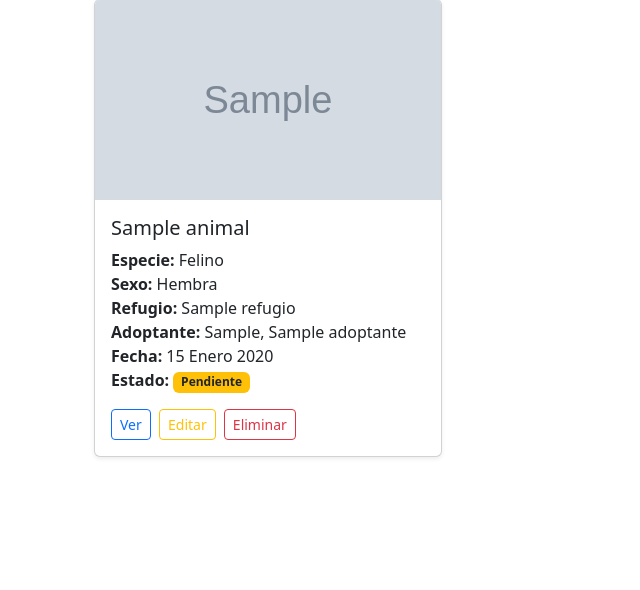
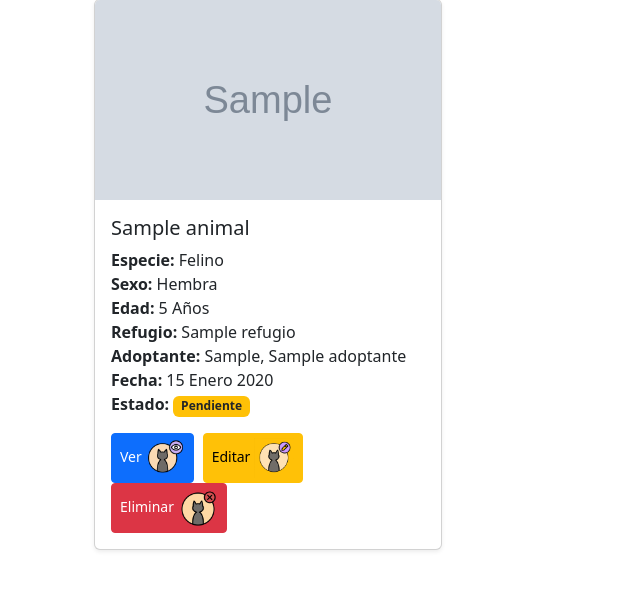
Before and after one commit to QueenMaggot/refugio, a Django app: page /adopciones/listado/ in a window 1280 px wide. Shown: the part 143-733 px from the top of the page, without its empty margins (0-640 px from the left). Run offline with Django 5.2, Linux system fonts and the light colour scheme; a user stored in the database is signed in; tables that the repository leaves empty hold one stand-in row (values such as "Sample post"); grey boxes marked "Sample" are stand-in pictures; some libraries are stand-ins or nearby versions.

Commit message:
Agregado imagenes a todos los botones

```diff
--- a/src/templates/adopciones/adopciones_listar.html
+++ b/src/templates/adopciones/adopciones_listar.html
@@ -32,6 +32,7 @@
               <p class="card-text flex-grow-1">
                 <strong>Especie:</strong> {{ adopcion.animal.get_especie_display }}<br>
                 <strong>Sexo:</strong> {{ adopcion.animal.get_sexo_display }}<br>
+                <strong>Edad:</strong> {{ adopcion.animal.edad }}<br>
                 <strong>Refugio:</strong> {{ adopcion.animal.refugio.nombre }}<br>
                 <strong>Adoptante:</strong> {{ adopcion.adoptante }}<br>
                 <strong>Fecha:</strong> {{ adopcion.fecha_adopcion }}<br>
@@ -48,13 +49,19 @@
               <!-- Botones de acción -->
               <div class="mt-auto">
                 {% if perms.adopciones.view_adopcion %}
-                  <a href="{% url 'adopciones:adopcion_detail' adopcion.pk %}" class="btn btn-sm btn-outline-primary me-1">Ver</a>
+                  <a href="{% url 'adopciones:adopcion_detail' adopcion.pk %}" class="btn btn-sm btn btn-primary me-1">Ver
+                    <img src ="{% static 'img/gato-detail.png' %}"  style="height:40px">
+                  </a>
                 {% endif %}
                 {% if perms.adopciones.change_adopcion %}
-                  <a href="{% url 'adopciones:adopcion_update' adopcion.pk %}" class="btn btn-sm btn-outline-warning me-1">Editar</a>
+                  <a href="{% url 'adopciones:adopcion_update' adopcion.pk %}" class="btn btn-sm btn btn-warning me-1">Editar
+                     <img src ="{% static 'img/gato-edicion.png' %}"  style="height:40px">
+                  </a>
                 {% endif %}
                 {% if perms.adopciones.delete_adopcion %}
-                  <a href="{% url 'adopciones:adopcion_delete' adopcion.pk %}" class="btn btn-sm btn-outline-danger">Eliminar</a>
+                  <a href="{% url 'adopciones:adopcion_delete' adopcion.pk %}" class="btn btn-sm btn btn-danger">Eliminar
+                     <img src ="{% static 'img/gato-delete.png' %}"  style="height:40px">
+                  </a>
                 {% endif %}
               </div>
             </div>
--- a/src/templates/adoptantes/adoptantes_listar.html
+++ b/src/templates/adoptantes/adoptantes_listar.html
@@ -55,7 +55,7 @@
               <td class="text-end">
                 {% if perms.adoptantes.view_adoptante %}
                   <a href="{% url 'adoptantes:adoptante_detail' adoptante.id %}" class="btn btn-sm btn-outline-primary">Ver
-                    <img src="{%static 'img/gato-edicion.png'%}" style="height:40px">
+                    <img src="{%static 'img/gato-detail.png'%}" style="height:40px">
                   </a>
                 {% endif %}
                 {% if perms.adoptantes.change_adoptante %}
--- a/src/templates/animales/animal_detail.html
+++ b/src/templates/animales/animal_detail.html
@@ -38,7 +38,9 @@
         <!-- Botón de Adopción o Login/Registro -->
         {% if user.is_authenticated %}
           {% if not animal.adoptado %}
-            <a href="{% url 'adopciones:adopcion_create' animal.id %}" class="btn btn-primary">Solicitar Adopción</a>
+            <a href="{% url 'adopciones:adopcion_create' animal.id %}" class="btn btn-primary">Solicitar Adopción
+             <img src ="{% static 'img/gato-love.png' %}"  style="height:38px">
+            </a>
           {% endif %}
         {% else %}
           <a href="{% url 'login' %}" class="btn btn-primary">
```
Also changed, not shown: src/templates/adopciones/adopcion_list.html (+7 -2 lines), src/templates/animales/animal_list.html (+7 -3 lines), src/templates/animales/animales_listar.html (+6 -2 lines), src/templates/refugios/refugio_detail.html (+6 -2 lines), src/templates/refugios/refugio_list.html (+7 -3 lines), src/static/img/gato-love.png (added).
